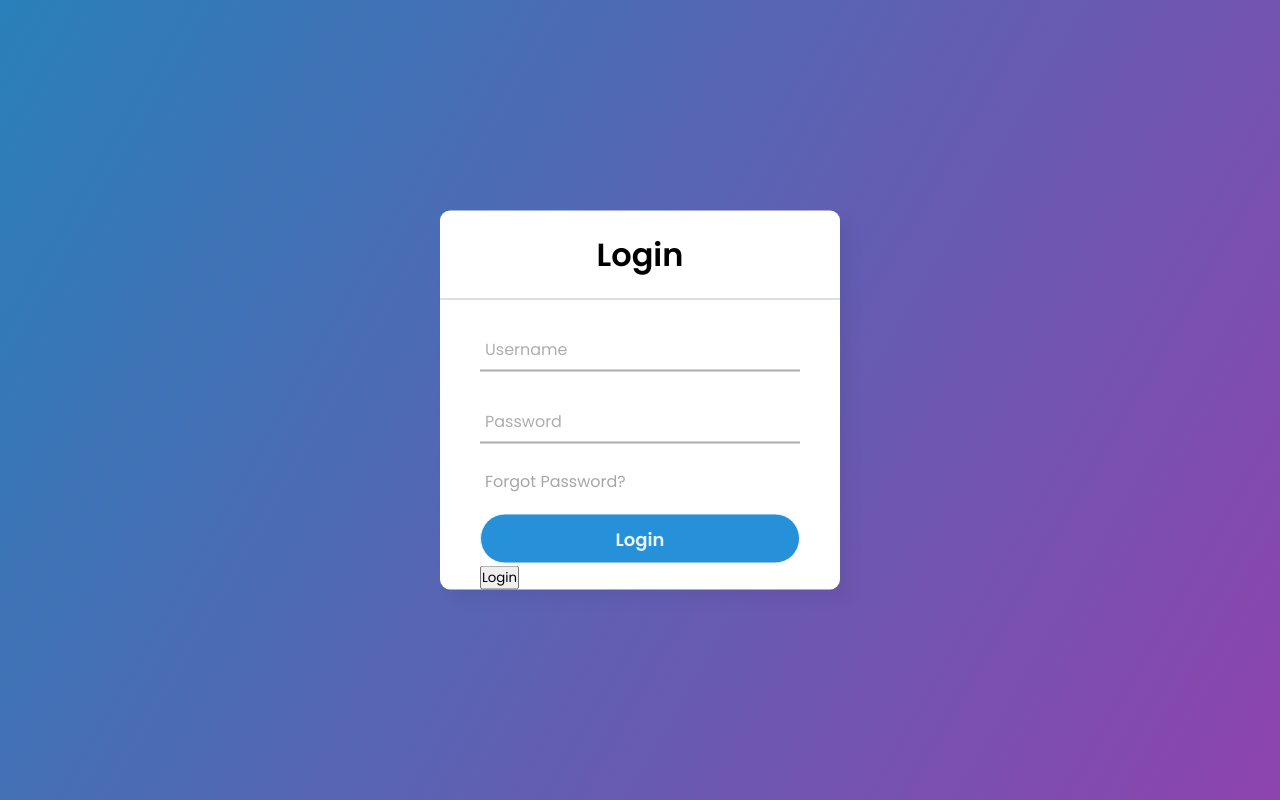
After one commit to nabilqodam/POD-project-UTS, a PHP site: page /login.php in a window 1280 px wide. The commit adds this page. Run offline with PHP 8.4, Linux system fonts and the light colour scheme.

Commit message:
POD E-commerce UTS

```diff
--- a/css/login.css
+++ b/css/login.css
@@ -1,72 +1,113 @@
-body {
-    background-color: #344a72;
-    font-family: "Roboto", sans-serif;
+@import url('https://fonts.googleapis.com/css2?family=Noto+Sans:wght@700&family=Poppins:wght@400;500;600&display=swap');
+*{
+  margin: 0;
+  padding: 0;
+  box-sizing: border-box;
+  font-family: "Poppins", sans-serif;
 }
-
-  .signup-box {
-    width: 360px;
-    height: 620px;
-    margin: auto;
-    background-color: white;
-    border-radius: 3px;
+body{
+  margin: 0;
+  padding: 0;
+  background: linear-gradient(120deg,#2980b9, #8e44ad);
+  height: 100vh;
+  overflow: hidden;
 }
-
-  .login-box {
-    width: 360px;
-    height: 280px;
-    margin: auto;
-    border-radius: 3px;
-    background-color: white;
+.center{
+  position: absolute;
+  top: 50%;
+  left: 50%;
+  transform: translate(-50%, -50%);
+  width: 400px;
+  background: white;
+  border-radius: 10px;
+  box-shadow: 10px 10px 15px rgba(0,0,0,0.05);
 }
-
-  h1 {
+.center h1{
   text-align: center;
-    padding-top: 15px;
+  padding: 20px 0;
+  border-bottom: 1px solid silver;
 }
-
-  h4 {
-    text-align: center;
+.center form{
+  padding: 0 40px;
+  box-sizing: border-box;
 }
-
-  form {
-    width: 300px;
-    margin-left: 20px;
+form .txt_field{
+  position: relative;
+  border-bottom: 2px solid #adadad;
+  margin: 30px 0;
 }
-
-  form label {
-    display: flex;
-    margin-top: 20px;
-    font-size: 18px;
-  }
-
-  form input {
+.txt_field input{
   width: 100%;
-    padding: 7px;
+  padding: 0 5px;
+  height: 40px;
+  font-size: 16px;
   border: none;
-    border: 1px solid gray;
-    border-radius: 6px;
+  background: none;
   outline: none;
 }
-  input[type="button"] {
-    width: 320px;
-    height: 35px;
-    margin-top: 20px;
-    border: none;
-    background-color: #49c1a2;
-    color: white;
+.txt_field label{
+  position: absolute;
+  top: 50%;
+  left: 5px;
+  color: #adadad;
+  transform: translateY(-50%);
+  font-size: 16px;
+  pointer-events: none;
+  transition: .5s;
+}
+.txt_field span::before{
+  content: '';
+  position: absolute;
+  top: 40px;
+  left: 0;
+  width: 0%;
+  height: 2px;
+  background: #2691d9;
+  transition: .5s;
+}
+.txt_field input:focus ~ label,
+.txt_field input:valid ~ label{
+  top: -5px;
+  color: #2691d9;
+}
+.txt_field input:focus ~ span::before,
+.txt_field input:valid ~ span::before{
+  width: 100%;
+}
+.pass{
+  margin: -5px 0 20px 5px;
+  color: #a6a6a6;
+  cursor: pointer;
+}
+.pass:hover{
+  text-decoration: underline;
+}
+input[type="submit"]{
+  width: 100%;
+  height: 50px;
+  border: 1px solid;
+  background: #2691d9;
+  border-radius: 25px;
   font-size: 18px;
+  color: #e9f4fb;
+  font-weight: 700;
+  cursor: pointer;
+  outline: none;
 }
-  p {
+input[type="submit"]:hover{
+  border-color: #2691d9;
+  transition: .5s;
+}
+.signup_link{
+  margin: 30px 0;
   text-align: center;
-    padding-top: 20px;
-    font-size: 15px;
+  font-size: 16px;
+  color: #666666;
 }
-  .para-2 {
-    text-align: center;
-    color: white;
-    font-size: 15px;
-    margin-top: -10px;
+.signup_link a{
+  color: #2691d9;
+  text-decoration: none;
 }
-  .para-2 a {
-    color: #49c1a2;
+.signup_link a:hover{
+  text-decoration: underline;
 }
--- a/index.html
+++ b/index.php
@@ -63,7 +63,7 @@
             <div class="container">
                <div class="row">
                   <div class="col-sm-12">
-                     <div class="logo"><a href="index.html"><img src="images/logo.png"></a></div>
+                     <div class="logo"><a href="index.php"><img src="images/logo.png"></a></div>
                   </div>
                </div>
             </div>
@@ -101,7 +101,7 @@
                               <i class="fa fa-shopping-cart" aria-hidden="true"></i>
                               <span class="padding_10">Cart</span></a>
                            </li>
-                           <li><a href="login.html">
+                           <li><a href="login.php">
                               <i class="fa fa-user" aria-hidden="true"></i>
                               <span class="padding_10">Login</span></a>
                            </li>
--- /dev/null
+++ b/login.php
@@ -0,0 +1,32 @@
+<!DOCTYPE html>
+<!-- Coding By CodingNepal - youtube.com/codingnepal -->
+<html lang="en" dir="ltr">
+  <head>
+    <meta charset="utf-8">
+    <title>Animated Login Form | CodingNepal</title>
+    <link rel="stylesheet" href="css/login.css">
+  </head>
+  <body>
+    <div class="center">
+      <h1>Login</h1>
+      <form method="post">
+        <div class="txt_field">
+          <input type="text" required>
+          <span></span>
+          <label>Username</label>
+        </div>
+        <div class="txt_field">
+          <input type="password" required>
+          <span></span>
+          <label>Password</label>
+        </div>
+        <div class="pass">Forgot Password?</div>
+        <input type="submit"  value="Login">
+        <a href="form_supplier.php">
+                                <button class="btn btn-success" type="submit">Login</button>
+                            </a>
+      </form>
+    </div>
+
+  </body>
+</html>
```
Also changed, not shown: fashion.php (renamed from fashion.html, +4 -4 lines), login.html (deleted, +0 -29 lines), register.html (deleted, +0 -37 lines), jewellery.php (renamed from jewellery.html). Lines whose indentation alone changed are shown as unchanged.
